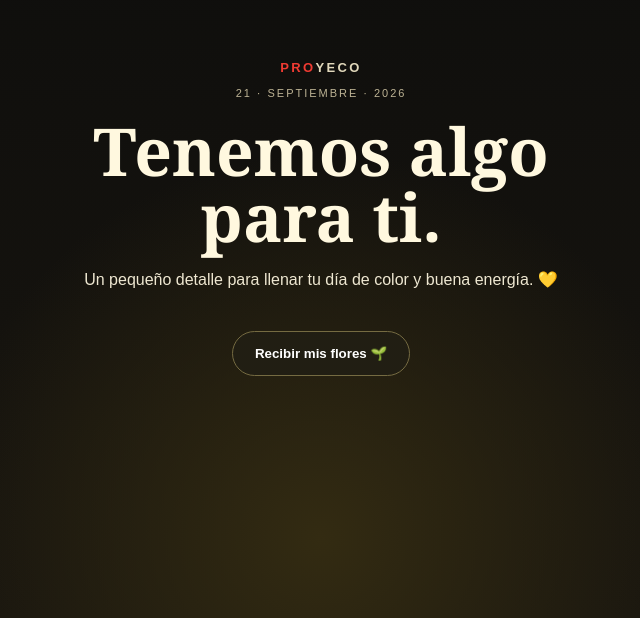
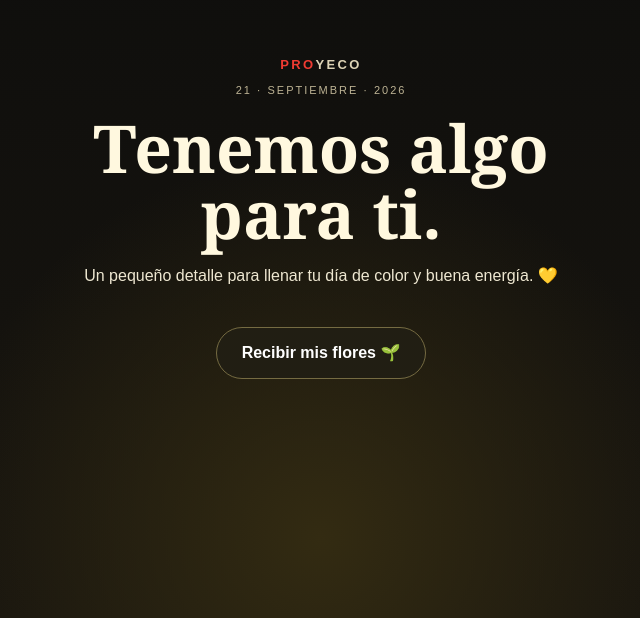
Before and after one commit to ebautista-cell/flores-proyeco, a plain HTML site: page index.html in a window 1280 px wide. Shown: the part 182-800 px from the top of the page, without its empty margins (319-959 px from the left). Drawn offline with Linux system fonts and the light colour scheme.

Commit message:
Update index.html

```diff
--- a/index.html
+++ b/index.html
@@ -2,74 +2,76 @@
 <html lang="es">
 <head>
 <meta charset="utf-8">
-<meta name="viewport" content="width=device-width,initial-scale=1,viewport-fit=cover">
-<meta name="theme-color" content="#15130f">
+<meta name="viewport" content="width=device-width, initial-scale=1, viewport-fit=cover">
+<meta name="theme-color" content="#11100d">
 <title>Flores amarillas | PROYECO</title>
 <style>
-:root{--bg:#11100d;--cream:#fff8df;--yellow:#ffd84a;--wine:#C00000;--green:#66834d}
 *{box-sizing:border-box}
-body{margin:0;min-height:100svh;overflow:hidden;background:
-radial-gradient(circle at 50% 90%,#332b12 0,transparent 40%),
-linear-gradient(#0d0d0c,#18150f);color:var(--cream);font-family:Arial,sans-serif}
-.screen{position:fixed;inset:0;display:grid;place-items:center;padding:28px;text-align:center;transition:.8s}
-.card{max-width:560px}.brand{font-weight:800;letter-spacing:.18em;color:#e1d8bb;font-size:13px}
-.brand b{color:#ef3b32}.date{margin-top:12px;letter-spacing:.18em;font-size:11px;color:#bdb394}
-h1{font-family:Georgia,serif;font-size:clamp(38px,10vw,66px);line-height:1;margin:18px 0}
-p{font-size:16px;line-height:1.6;color:#eee7d1}
-button{margin-top:22px;border:1px solid #756b42;background:#211e13;color:white;padding:14px 22px;border-radius:999px;font-weight:700}
-button:active{transform:scale(.97)}.hidden{opacity:0;pointer-events:none;transform:scale(.98)}
-#garden{position:fixed;inset:0;pointer-events:none}
+html,body{margin:0;width:100%;min-height:100%;background:#11100d;color:#fff8df;font-family:Arial,sans-serif}
+body{min-height:100vh;min-height:100dvh;overflow-x:hidden;-webkit-text-size-adjust:100%}
+#intro{position:relative;z-index:20;min-height:100vh;min-height:100dvh;display:flex;align-items:center;justify-content:center;text-align:center;padding:28px 22px}
+.card{width:min(560px,100%)}
+.brand{font-size:13px;font-weight:800;letter-spacing:.18em;color:#ddd3b5}.brand b{color:#ef3b32}
+.date{margin-top:12px;font-size:11px;letter-spacing:.18em;color:#bdb394}
+h1{font-family:Georgia,serif;font-size:clamp(38px,11vw,66px);line-height:1;margin:18px 0}
+p{font-size:16px;line-height:1.55;color:#eee7d1}
+button{position:relative;z-index:100;display:inline-block;margin-top:22px;min-width:210px;min-height:52px;padding:15px 22px;border:1px solid #756b42;border-radius:999px;background:#211e13;color:#fff;font-size:16px;font-weight:700;cursor:pointer;pointer-events:auto;touch-action:manipulation;-webkit-tap-highlight-color:rgba(255,216,74,.25)}
+#garden{position:fixed;z-index:1;inset:0;pointer-events:none;overflow:hidden;background:radial-gradient(circle at 50% 90%,#332b12 0,transparent 40%),linear-gradient(#0d0d0c,#18150f)}
 .flower{position:absolute;bottom:-12vh;width:8px;height:var(--h);background:linear-gradient(90deg,#405534,#78965d,#405534);border-radius:10px;transform-origin:bottom;animation:grow 1.35s cubic-bezier(.2,.8,.2,1) forwards}
 .head{position:absolute;left:50%;top:-27px;width:58px;height:58px;transform:translateX(-50%) scale(0);animation:bloom .7s 1s forwards}
 .petal{position:absolute;left:22px;top:3px;width:14px;height:27px;border-radius:70% 70% 45% 45%;background:linear-gradient(#ffe96b,#f3bd22);transform-origin:7px 26px}
 .center{position:absolute;left:19px;top:19px;width:20px;height:20px;border-radius:50%;background:#65431d;box-shadow:inset 0 0 0 4px #8c6326}
-.leaf{position:absolute;width:28px;height:13px;background:#66834d;border-radius:100% 0 100% 0}
-.l1{top:45%;left:-23px;transform:rotate(25deg)}.l2{top:62%;left:4px;transform:scaleX(-1) rotate(20deg)}
+.leaf{position:absolute;width:28px;height:13px;background:#66834d;border-radius:100% 0 100% 0}.l1{top:45%;left:-23px;transform:rotate(25deg)}.l2{top:62%;left:4px;transform:scaleX(-1) rotate(20deg)}
 @keyframes grow{from{transform:scaleY(0)}to{transform:scaleY(1)}}@keyframes bloom{to{transform:translateX(-50%) scale(1)}}
-#message{position:fixed;z-index:5;left:20px;right:20px;bottom:24px;max-width:620px;margin:auto;background:#15140fee;border:1px solid #5c5436;border-radius:22px;padding:18px;backdrop-filter:blur(12px);opacity:0;transform:translateY(20px);transition:.7s}
-#message.show{opacity:1;transform:none}#message strong{display:block;font:26px Georgia,serif;color:#ffe36b;margin-bottom:7px}
-.signature{font-weight:800;letter-spacing:.12em}.signature span{color:#ef3b32}
-.small{font-size:12px;color:#bdb394}
+#message{display:none;position:fixed;z-index:200;left:16px;right:16px;bottom:calc(14px + env(safe-area-inset-bottom));max-width:620px;max-height:calc(100dvh - 28px);overflow:auto;margin:auto;padding:18px;border:1px solid #5c5436;border-radius:22px;background:#15140ff2;box-shadow:0 18px 60px #0009}
+#message.show{display:block}
+#message strong{display:block;margin-bottom:7px;font:26px Georgia,serif;color:#ffe36b}
+.signature{font-weight:800;letter-spacing:.12em}.signature span{color:#ef3b32}.small{font-size:12px;color:#bdb394}
+body.started #intro{display:none}
+@media(max-width:480px){h1{font-size:clamp(34px,12vw,52px)}p{font-size:15px}#message{padding:16px}#message button{width:100%}}
 </style>
 </head>
 <body>
-<section id="intro" class="screen">
+<div id="garden"></div>
+<section id="intro">
  <div class="card">
   <div class="brand"><b>PRO</b>YECO</div>
   <div class="date">21 · SEPTIEMBRE · 2026</div>
   <h1>Tenemos algo<br>para <span id="introName">ti</span>.</h1>
   <p>Un pequeño detalle para llenar tu día de color y buena energía. 💛</p>
-  <button id="receive">Recibir mis flores 🌱</button>
+  <button id="receive" type="button">Recibir mis flores 🌱</button>
  </div>
 </section>
-<div id="garden"></div>
 <div id="message">
  <strong>Para <span id="finalName">ti</span> 🌻</strong>
  <p>Que estas flores amarillas te recuerden la alegría, energía y dedicación que aportas cada día.</p>
  <p>Gracias por ser parte de nuestro equipo. 💛</p>
  <p>Feliz 21 de septiembre.</p>
  <p class="signature"><span>PRO</span>YECO</p>
- <button id="again">Verlas florecer otra vez</button>
+ <button id="again" type="button">Verlas florecer otra vez</button>
  <p class="small">Este detalle fue preparado especialmente para ti.</p>
 </div>
 <script>
-const params=new URLSearchParams(location.search);
-const raw=(params.get("nombre")||"").trim();
-const name=raw ? raw.slice(0,60) : "ti";
-document.querySelector("#introName").textContent=name;
-document.querySelector("#finalName").textContent=name;
-document.title=raw ? `Flores para ${name} | PROYECO` : "Flores amarillas | PROYECO";
-
-const intro=document.querySelector("#intro"),garden=document.querySelector("#garden"),msg=document.querySelector("#message");
-const xs=[11,22,34,47,59,72,86,28,65],hs=[43,57,49,68,53,61,46,72,70];
-function petals(){let s="";for(let i=0;i<12;i++)s+=`<i class="petal" style="transform:rotate(${i*30}deg)"></i>`;return s+'<i class="center"></i>'}
-function bloom(){
- garden.innerHTML="";msg.classList.remove("show");intro.classList.add("hidden");
- xs.forEach((x,i)=>setTimeout(()=>{const f=document.createElement("div");f.className="flower";f.style.left=`calc(${x}% - 4px)`;f.style.setProperty("--h",hs[i]+"vh");f.innerHTML=`<span class="leaf l1"></span><span class="leaf l2"></span><span class="head">${petals()}</span>`;garden.appendChild(f)},i*220));
- setTimeout(()=>msg.classList.add("show"),3500);
-}
-document.querySelector("#receive").onclick=bloom;
-document.querySelector("#again").onclick=bloom;
+(function(){
+ const p=new URLSearchParams(location.search), raw=(p.get("nombre")||"").trim(), name=raw?raw.slice(0,60):"ti";
+ document.getElementById("introName").textContent=name;
+ document.getElementById("finalName").textContent=name;
+ const garden=document.getElementById("garden"), msg=document.getElementById("message");
+ const xs=[11,22,34,47,59,72,86,28,65], hs=[43,57,49,68,53,61,46,72,70];
+ function petals(){let s="";for(let i=0;i<12;i++)s+='<i class="petal" style="transform:rotate('+(i*30)+'deg)"></i>';return s+'<i class="center"></i>'}
+ function bloom(){
+   document.body.classList.add("started"); garden.innerHTML=""; msg.classList.remove("show");
+   xs.forEach(function(x,i){setTimeout(function(){
+     const f=document.createElement("div");f.className="flower";f.style.left="calc("+x+"% - 4px)";f.style.setProperty("--h",hs[i]+"vh");
+     f.innerHTML='<span class="leaf l1"></span><span class="leaf l2"></span><span class="head">'+petals()+'</span>';garden.appendChild(f);
+   },i*220)});
+   setTimeout(function(){msg.classList.add("show")},3500);
+ }
+ const receive=document.getElementById("receive");
+ receive.addEventListener("click",bloom,false);
+ receive.addEventListener("touchend",function(e){e.preventDefault();bloom()}, {passive:false});
+ document.getElementById("again").addEventListener("click",bloom,false);
+})();
 </script>
 </body>
 </html>
```
